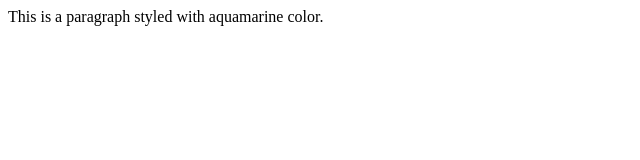
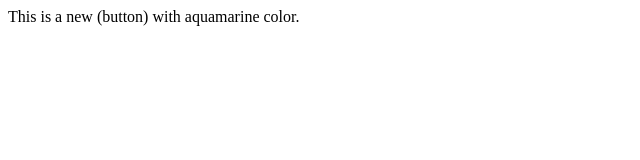
Before and after one commit to PrithvirajSinghRanawat/new-demo-repo-tutorial, a plain HTML site: page index.htm in a window 1280 px wide. Shown: the full height of the page, 0-640 px from the left. Drawn offline with Linux system fonts and the light colour scheme.

```diff
--- a/index.htm
+++ b/index.htm
@@ -1 +1 @@
-<p>This is a paragraph styled with aquamarine color.</p>
+<p>This is a new (button) with aquamarine color.</p>
```
